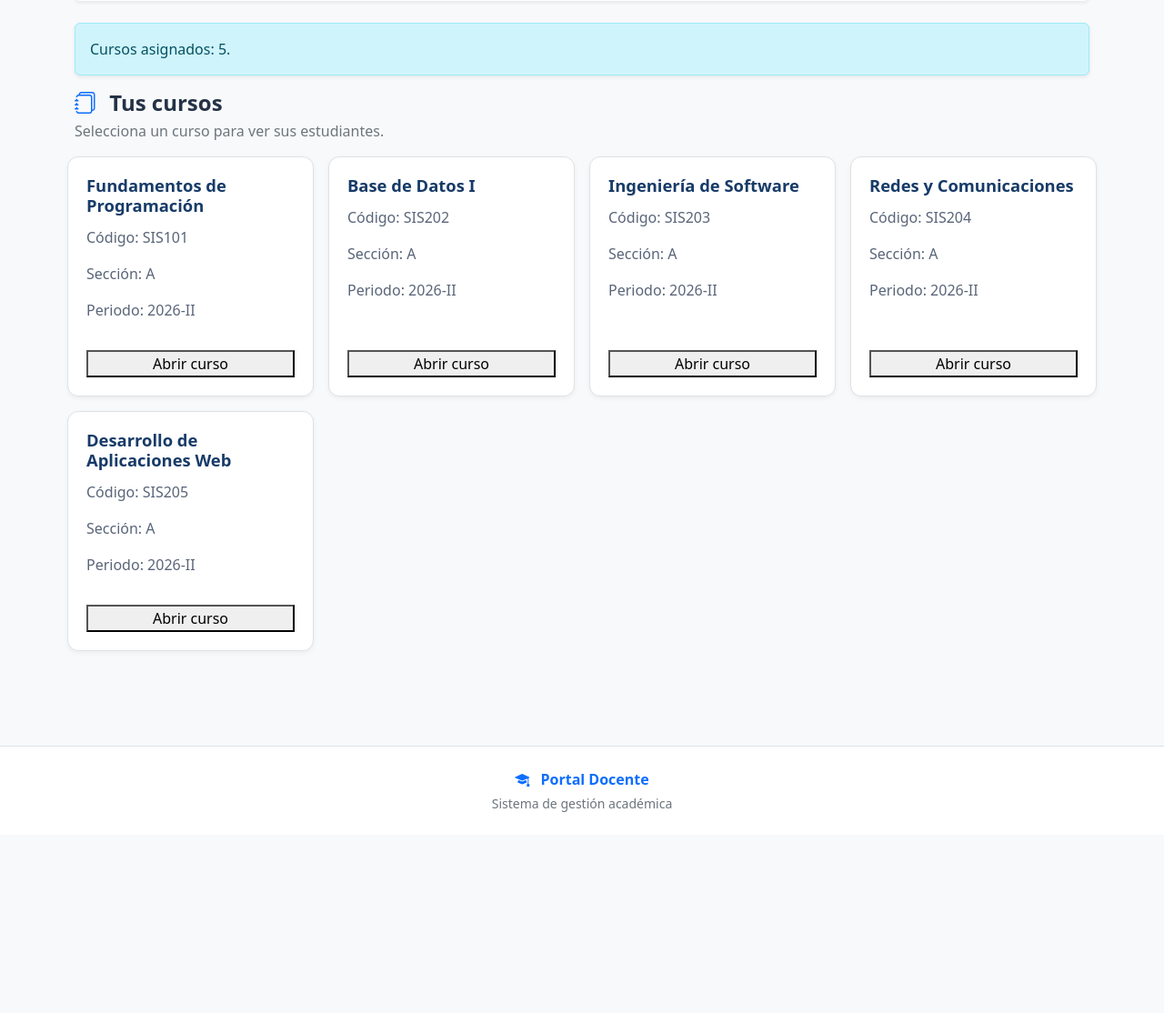
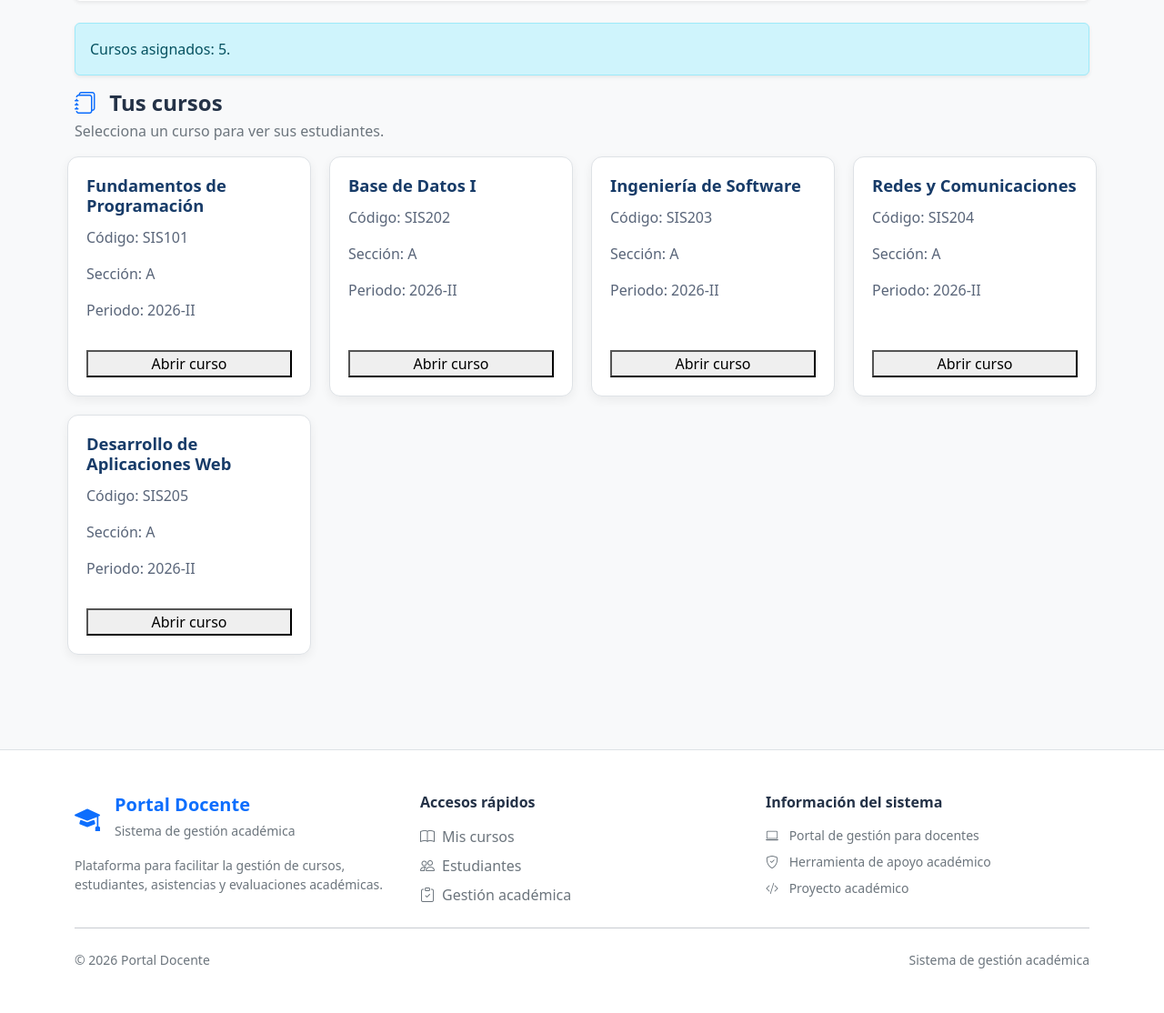
Before and after one commit to AxelCorreaViera/Tarea_herramientasDeDesarrollo, a Spring Boot app: page /portal-docente.html in a window 1280 px wide. Shown: the part 355-1469 px from the top of the page at 91% size. Before the commit the page ends 1248 px from the top, so only its background shows below. Run offline with Spring Boot 4, Linux system fonts and the light colour scheme; data comes from the database, SQL or seed files in the repository.

Commit message:
footer mejora

```diff
--- a/portal-docente/src/main/resources/static/portal-docente.css
+++ b/portal-docente/src/main/resources/static/portal-docente.css
@@ -1,8 +1,4 @@
 
-/* ==================================================
-   PORTAL DOCENTE
-   Bootstrap 5.3 + ajustes propios
-   ================================================== */
 
    :root {
     --portal-primary: #173b68;
@@ -26,8 +22,6 @@ main {
     flex: 1;
 }
 
-/* Navegación */
-
 .navbar.bg-primary {
     background-color: var(--portal-primary) !important;
 }
@@ -36,17 +30,17 @@ main {
     letter-spacing: 0.2px;
 }
 
-/* Cursos generados por JavaScript */
+.tabla-contenedor {
+    width: 100%;
+    overflow-x: auto;
+}
 
 #listaCursos {
     display: grid;
-    grid-template-columns: repeat(
-        auto-fit,
-        minmax(min(100%, 250px), 1fr)
-    );
-    gap: 1rem;
+    grid-template-columns: repeat(auto-fit, minmax(260px, 1fr));
+    gap: 1.25rem;
+    align-items: stretch;
 }
-
 #listaCursos > * {
     min-width: 0;
 }
@@ -57,15 +51,15 @@ main {
     height: 100%;
     padding: 1.25rem;
     background-color: #fff;
-    border: 1px solid var(--portal-border);
+    border: 1px solid #dee2e6;
     border-radius: 0.75rem;
-    box-shadow: 0 0.125rem 0.35rem rgb(0 0 0 / 5%);
-    transition: box-shadow 0.2s ease, transform 0.2s ease;
+    box-shadow: 0 0.25rem 0.75rem rgba(0, 0, 0, 0.06);
+    transition: transform 0.2s ease, box-shadow 0.2s ease;
 }
 
 .tarjeta-curso:hover {
-    transform: translateY(-2px);
-    box-shadow: 0 0.5rem 1rem rgb(0 0 0 / 8%);
+    transform: translateY(-4px);
+    box-shadow: 0 0.5rem 1.25rem rgba(0, 0, 0, 0.12);
 }
 
 .tarjeta-curso h3 {
@@ -84,7 +78,6 @@ main {
     margin-top: auto;
 }
 
-/* Paneles dinámicos */
 
 #gestionCurso,
 #fichaEstudiante {
@@ -99,7 +92,7 @@ main {
     font-weight: 700;
 }
 
-/* Formularios */
+
 
 .formulario-portal {
     display: grid;
@@ -145,7 +138,6 @@ main {
     min-width: 0;
 }
 
-/* Listas y registros */
 
 .lista-registros {
     padding: 0.75rem 1rem;
@@ -182,9 +174,6 @@ main {
 .formulario-portal button:disabled {
     cursor: wait;
 }
-
-/* Secciones desplegables */
-
 .seccion-plegable {
     margin: 1rem 0;
     padding: 1rem;
@@ -206,8 +195,6 @@ main {
     border-bottom: 1px solid #e9ecef;
 }
 
-/* Ficha del estudiante */
-
 .ficha-encabezado,
 .resumen-academico {
     margin-bottom: 1rem;
@@ -222,7 +209,6 @@ main {
     overflow-wrap: anywhere;
 }
 
-/* Registro de notas */
 
 .seccion-registro-notas {
     display: block;
@@ -312,8 +298,6 @@ a:focus-visible {
     }
 }
 
-/* Respeta las preferencias de movimiento del usuario */
-
 @media (prefers-reduced-motion: reduce) {
     html {
         scroll-behavior: auto;
--- a/portal-docente/src/main/resources/static/portal-docente.html
+++ b/portal-docente/src/main/resources/static/portal-docente.html
@@ -226,23 +226,98 @@
 
     </main>
 
-    <!-- Pie de página -->
-    <footer class="bg-white border-top mt-5">
-        <div class="container py-4 text-center">
 
-            <p class="fw-semibold text-primary mb-1">
-                <i class="bi bi-mortarboard-fill me-2"></i>
-                Portal Docente
+
+<footer class="bg-white border-top mt-5">
+    <div class="container py-5">
+        <div class="row g-4">
+
+
+            <div class="col-12 col-md-4">
+                <div class="d-flex align-items-center mb-3">
+                    <i class="bi bi-mortarboard-fill text-primary fs-3 me-3"></i>
+                    <div>
+                        <h5 class="fw-bold text-primary mb-1">Portal Docente</h5>
+                        <small class="text-secondary">Sistema de gestión académica</small>
+                    </div>
+                </div>
+
+                <p class="text-secondary small mb-0">
+                    Plataforma para facilitar la gestión de cursos,
+                    estudiantes, asistencias y evaluaciones académicas.
+                </p>
+            </div>
+
+
+            <div class="col-12 col-md-4">
+                <h6 class="fw-bold mb-3">Accesos rápidos</h6>
+
+                <ul class="list-unstyled mb-0">
+                    <li class="mb-2">
+                        <a href="#listaCursos"
+                           class="text-decoration-none text-secondary">
+                            <i class="bi bi-book me-2"></i>Mis cursos
+                        </a>
+                    </li>
+
+                    <li class="mb-2">
+                        <a href="#seccionEstudiantes"
+                           class="text-decoration-none text-secondary">
+                            <i class="bi bi-people me-2"></i>Estudiantes
+                        </a>
+                    </li>
+
+                    <li>
+                        <a href="#gestionCurso"
+                           class="text-decoration-none text-secondary">
+                            <i class="bi bi-clipboard-check me-2"></i>Gestión académica
+                        </a>
+                    </li>
+                </ul>
+            </div>
+
+            <div class="col-12 col-md-4">
+                <h6 class="fw-bold mb-3">Información del sistema</h6>
+
+                <p class="text-secondary small mb-2">
+                    <i class="bi bi-laptop me-2"></i>
+                    Portal de gestión para docentes
+                </p>
+
+                <p class="text-secondary small mb-2">
+                    <i class="bi bi-shield-check me-2"></i>
+                    Herramienta de apoyo académico
+                </p>
+
+                <p class="text-secondary small mb-0">
+                    <i class="bi bi-code-slash me-2"></i>
+                    Proyecto académico
+                </p>
+            </div>
+
+        </div>
+
+        <!-- Separador y derechos -->
+        <hr class="my-4">
+
+        <div class="d-flex flex-column flex-md-row justify-content-between align-items-center gap-2">
+            <p class="text-secondary small mb-0">
+                © <span id="anioActual"></span> Portal Docente
             </p>
 
             <p class="text-secondary small mb-0">
                 Sistema de gestión académica
             </p>
+        </div>
+    </div>
+</footer>
 
-        </div>
-    </footer>
+<script>
+    document.getElementById("anioActual").textContent =
+        new Date().getFullYear();
+</script>
 
-    <!-- Bootstrap JavaScript: menú adaptable -->
+
     <script
         src="https://cdn.jsdelivr.net/npm/bootstrap@5.3.3/dist/js/bootstrap.bundle.min.js">
     </script>
--- a/portal-docente/src/main/resources/static/portal-docente.js
+++ b/portal-docente/src/main/resources/static/portal-docente.js
@@ -176,7 +176,13 @@ async function cargarCurso(curso) {
     tituloCurso.textContent = curso.nombreCurso;
     detalleCurso.textContent =
         `Código: ${curso.codigoCurso} · Sección: ${curso.seccion} · Periodo: ${curso.periodoAcademico}`;
-
+    // Bajar automáticamente hasta los estudiantes del curso.
+    requestAnimationFrame(() => {
+        seccionEstudiantes.scrollIntoView({
+            behavior: "smooth",
+            block: "start"
+        });
+    });
     mostrarMensajeOperacion("Cargando información del curso...");
 
     try {
```
